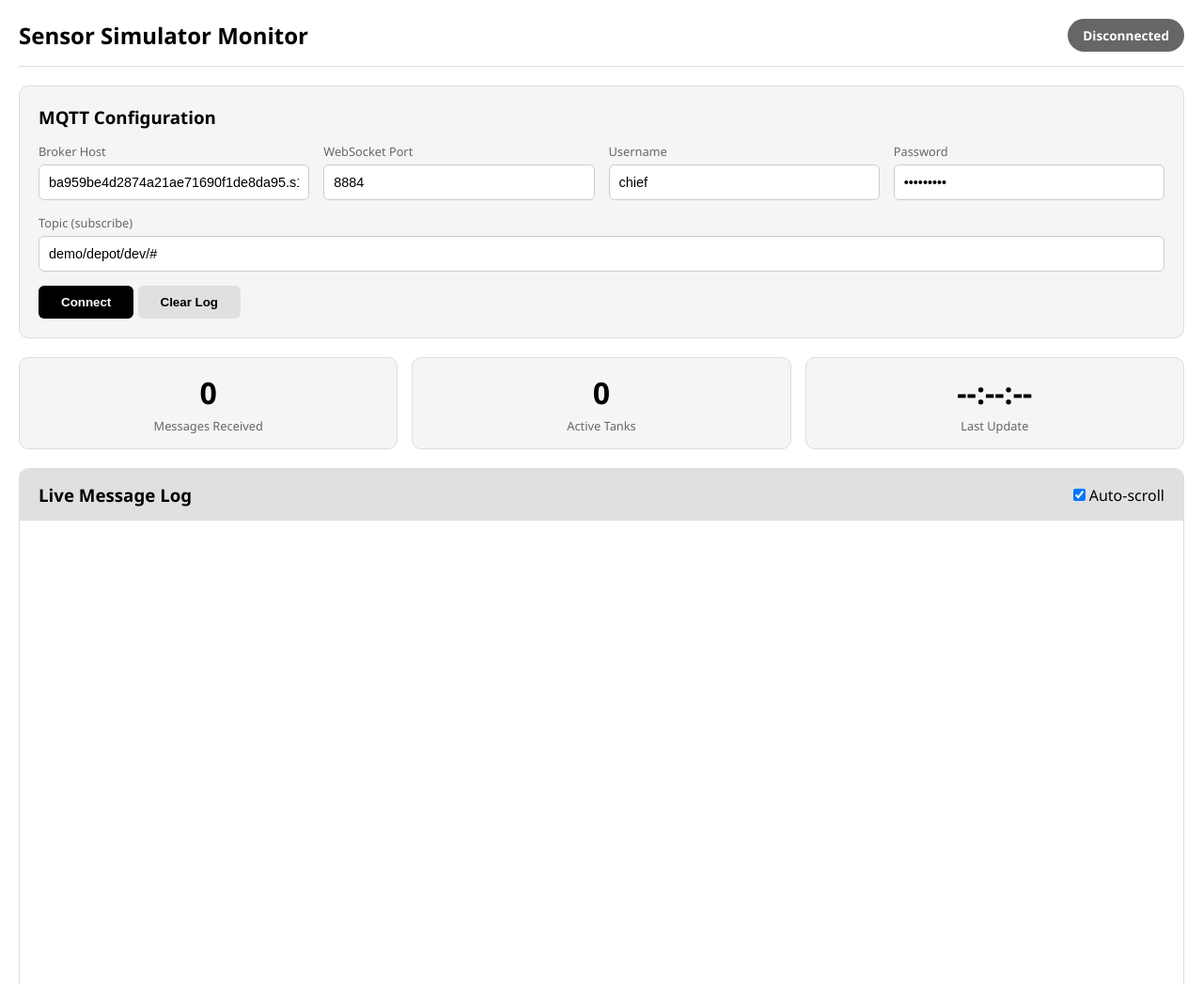
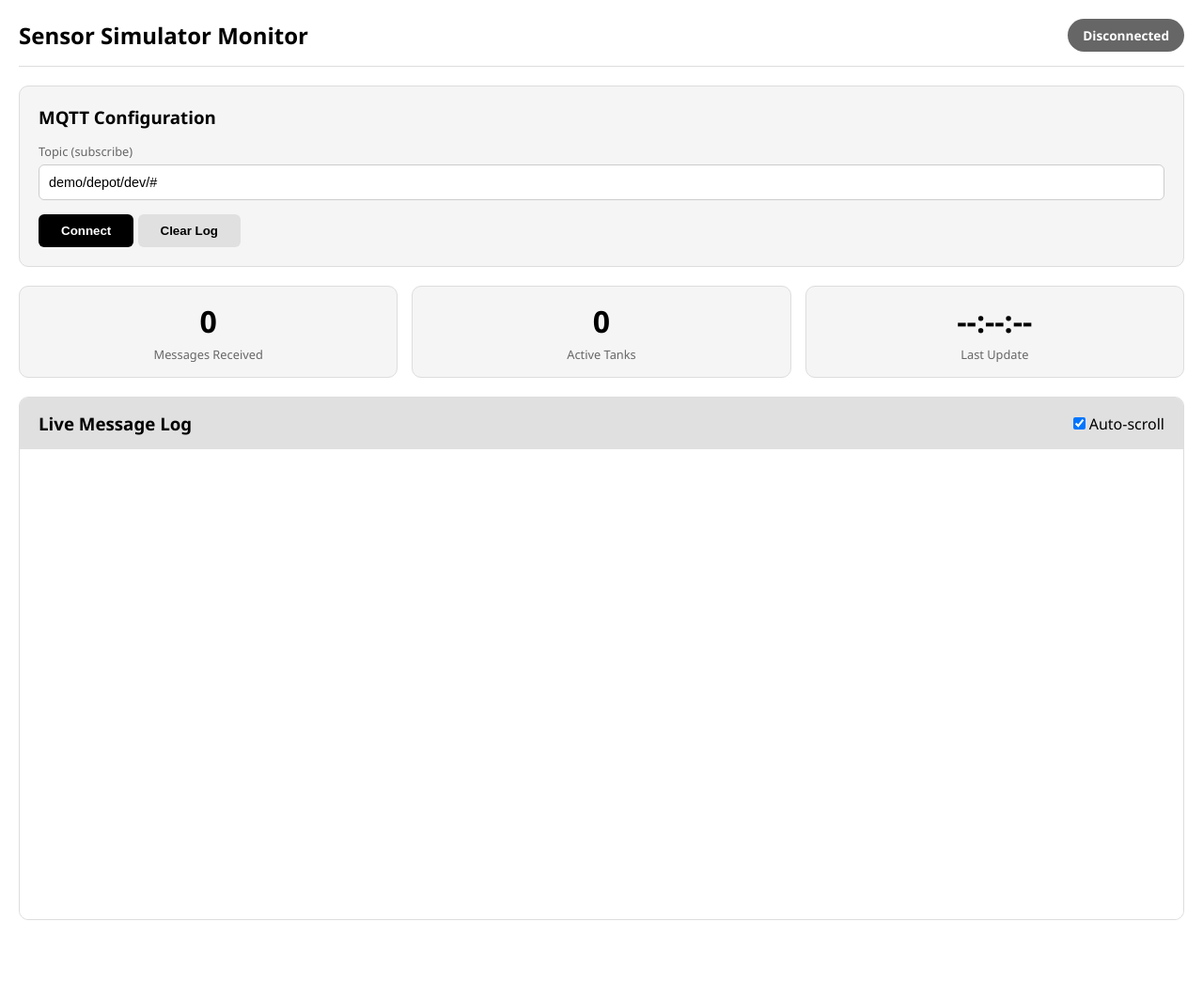
Before and after one commit to MichaelMireku/digital_twin, a plain HTML site: page simulator_monitor.html in a window 1280 px wide. Shown: the top 1047 px of the page at 94% size. After the commit the page ends 999 px from the top, so only its background shows below. Drawn offline with Linux system fonts and the light colour scheme.

Commit message:
simulation monitor

```diff
--- a/simulator_monitor.html
+++ b/simulator_monitor.html
@@ -144,24 +144,6 @@
         <h3>MQTT Configuration</h3>
         <div class="config-row">
             <div class="config-field">
-                <label>Broker Host</label>
-                <input type="text" id="broker" value="ba959be4d2874a21ae71690f1de8da95.s1.eu.hivemq.cloud" />
-            </div>
-            <div class="config-field">
-                <label>WebSocket Port</label>
-                <input type="text" id="port" value="8884" />
-            </div>
-            <div class="config-field">
-                <label>Username</label>
-                <input type="text" id="username" value="chief" />
-            </div>
-            <div class="config-field">
-                <label>Password</label>
-                <input type="password" id="password" value="Engineer1" />
-            </div>
-        </div>
-        <div class="config-row">
-            <div class="config-field">
                 <label>Topic (subscribe)</label>
                 <input type="text" id="topic" value="demo/depot/dev/#" />
             </div>
@@ -171,6 +153,12 @@
             <button class="btn btn-secondary" onclick="clearLog()">Clear Log</button>
         </div>
     </div>
+
+    <!-- Hidden config values -->
+    <input type="hidden" id="broker" value="ba959be4d2874a21ae71690f1de8da95.s1.eu.hivemq.cloud" />
+    <input type="hidden" id="port" value="8884" />
+    <input type="hidden" id="username" value="chief" />
+    <input type="hidden" id="password" value="Engineer1" />
 
     <div class="stats">
         <div class="stat-card">
```
Also changed, not shown: 1 other file.
